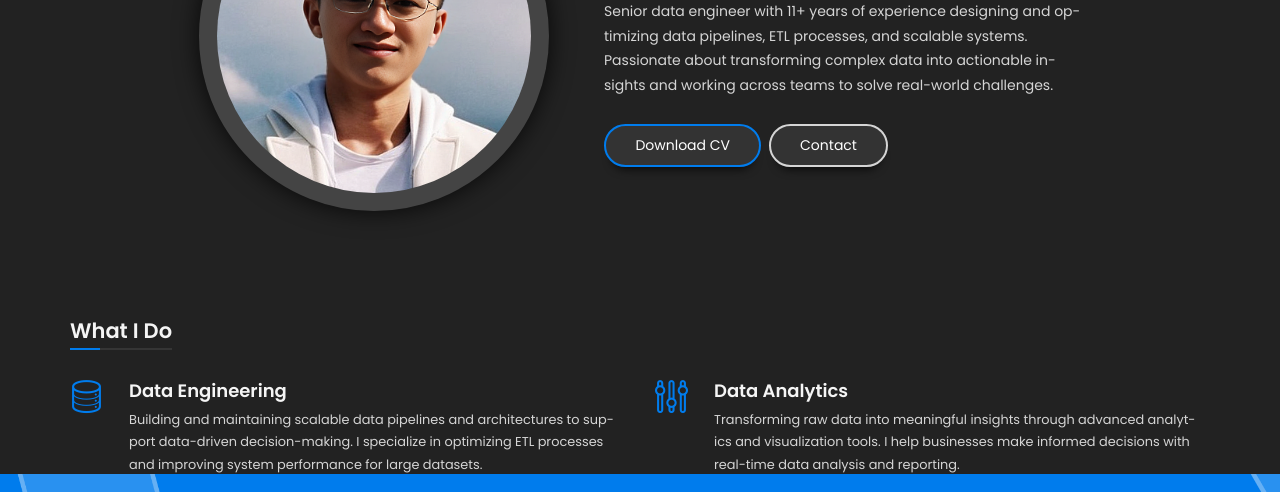
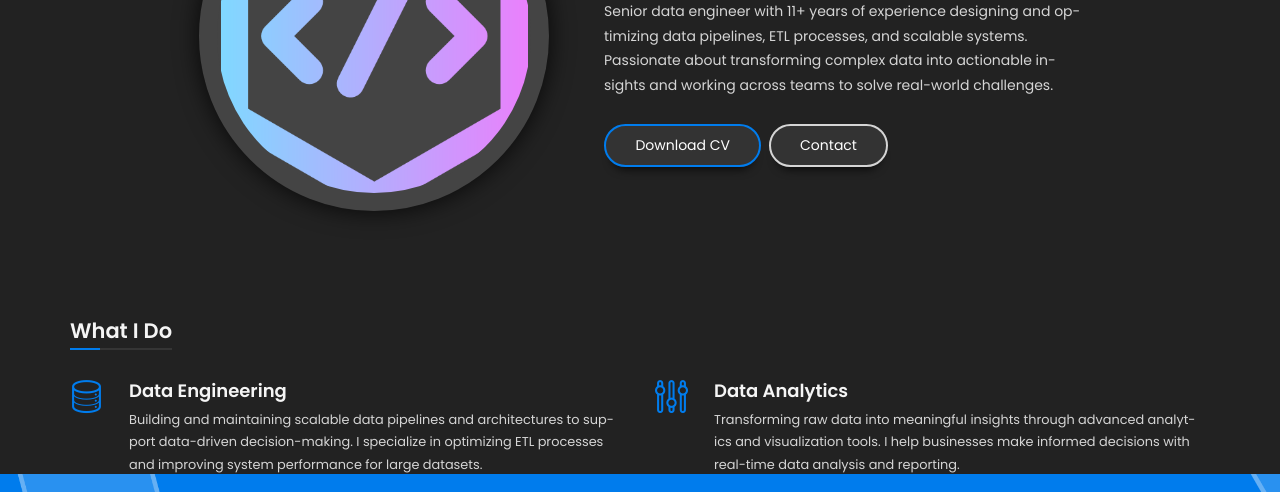
Before and after one commit to admin-0123/admin-0123.github.io, a plain HTML site: page index.html in a window 1280 px wide. Shown: the part 326-818 px from the top of the page. Drawn offline with Linux system fonts and the light colour scheme; some packages are replaced by stand-ins of ours.

Commit message:
Update photo

```diff
--- a/index.html
+++ b/index.html
@@ -101,7 +101,7 @@
 
                       <div class="col-sm-12 col-md-5 col-lg-5">
                         <div class="home-photo">
-                          <div class="hp-inner" style="background-image: url(img/main_photo.jpg);">
+                          <div class="hp-inner" style="background-image: url(img/main_photo.png);">
                           </div>
                         </div>
                       </div>
```
Also changed, not shown: hts-cache/new.txt, img/main_photo.jpg (deleted), img/main_photo.png (added), 1 other file.
